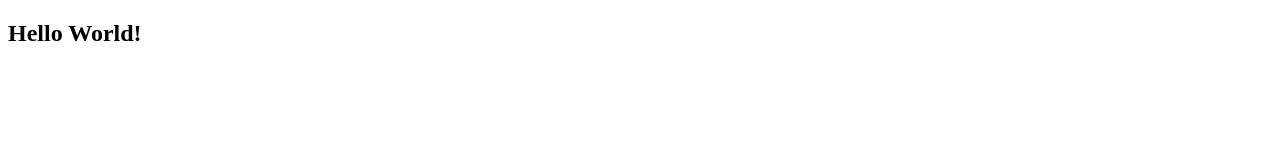
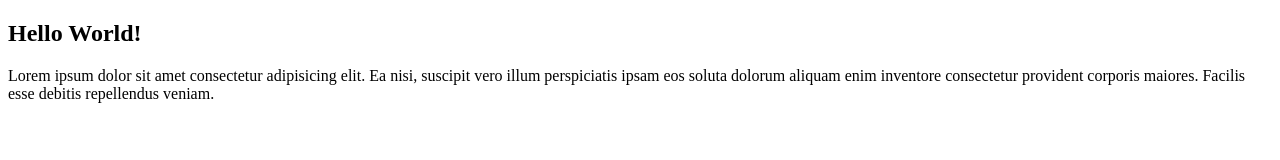
Before and after one commit to Abdurrochman25/fp99-git-test, a plain HTML site: page index.html in a window 1280 px wide. Drawn offline with Linux system fonts and the light colour scheme.

Commit message:
menambahkan paragraf di index.html

```diff
--- a/index.html
+++ b/index.html
@@ -8,5 +8,6 @@
 </head>
 <body>
     <h2>Hello World!</h2>
+    <p>Lorem ipsum dolor sit amet consectetur adipisicing elit. Ea nisi, suscipit vero illum perspiciatis ipsam eos soluta dolorum aliquam enim inventore consectetur provident corporis maiores. Facilis esse debitis repellendus veniam.</p>
 </body>
 </html>
```
